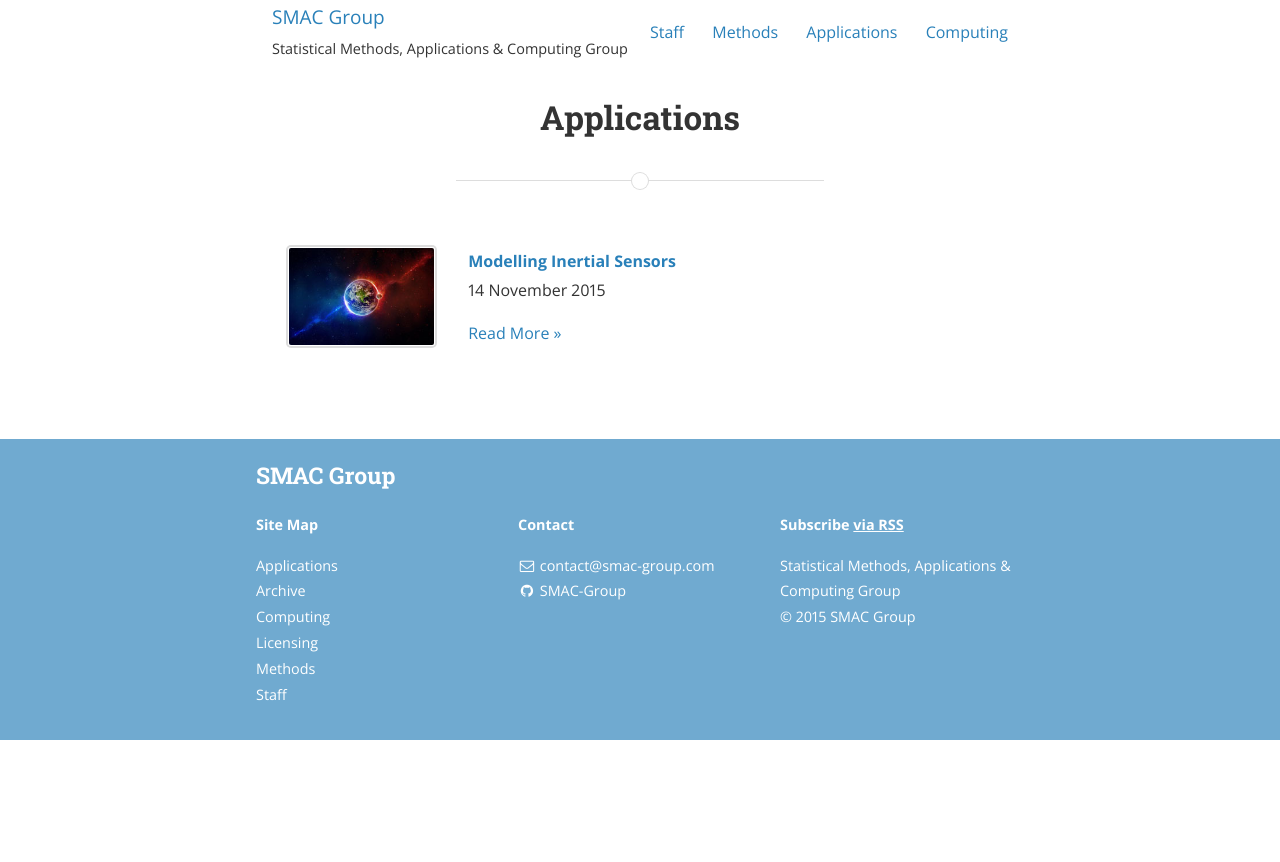
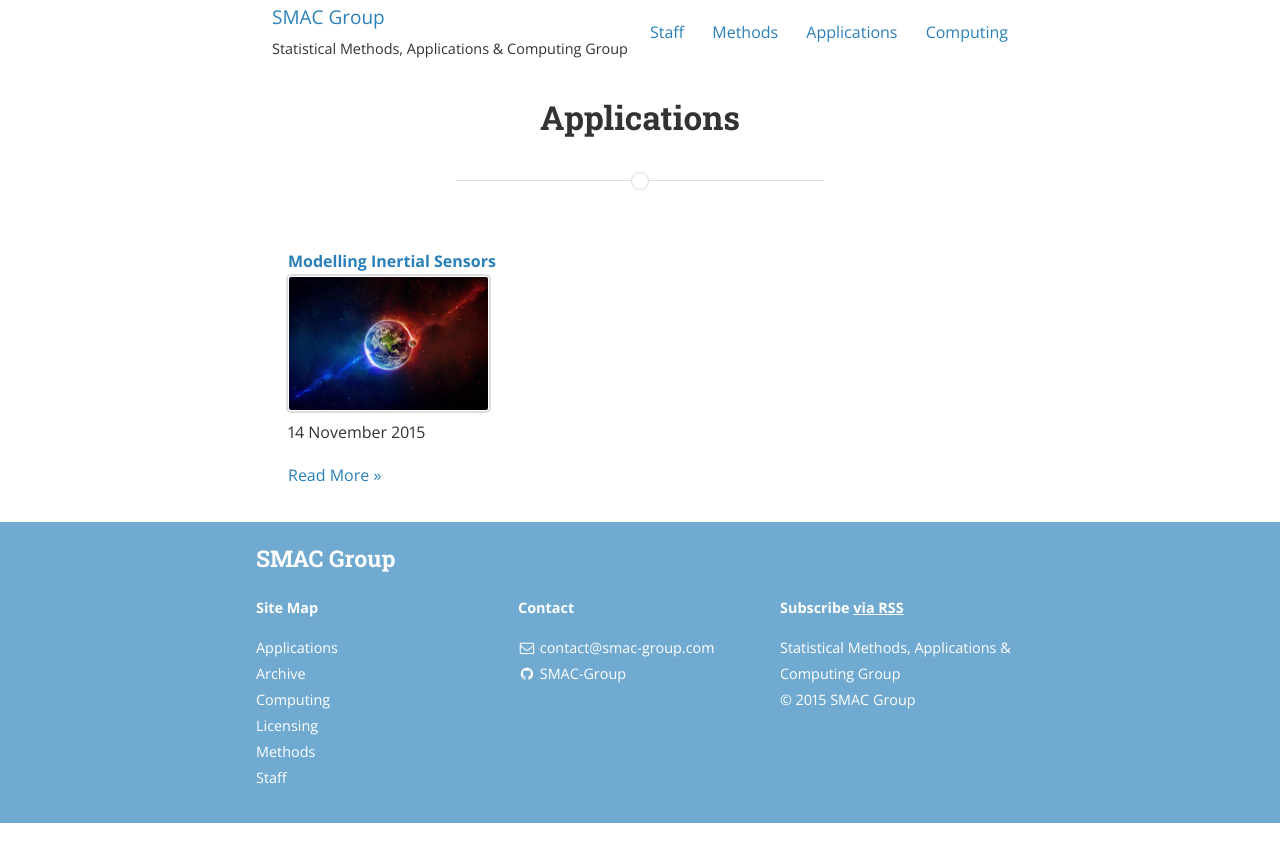
Before and after one commit to SMAC-Group/smac-group.github.io, a Jekyll site: the page built from applications.md, in a window 1280 px wide. Shown: the top 862 px of the page. Built offline with Jekyll 4.4.1, drawn with Linux system fonts in a browser that asks for light colours; nearby versions of some CDN libraries; a style sheet for code colours, icons or effects is not loaded.

Commit message:
Rolling layout 1 to all sections.

```diff
--- a/applications.md
+++ b/applications.md
@@ -11,26 +11,24 @@ permalink: /applications/
 We're working on providing application cases.
 
 {% else %}
-<section class="sgrid">
+
+<div class="mgrid">
 	{% for post in site.categories['applications'] %}
-	<div class="pbox">
-		{% if post.spic %}
+		<div class="box">
+			<strong>
+				<a href="{{ post.url | remove_first: '/' | prepend: site.baseurl }}">{{ post.title }}</a>
+			</strong>
+			{% if post.spic %}
 			<img src="{{ post.spic | prepend: site.baseurl }}" alt="{{ post.title }}" class="nv" />
-		{% else %}
+			{% else %}
 			<img src="{{ 'assets/images/site/cities/earth_default_reduced.jpg' | prepend: site.baseurl }}" alt="{{ post.title }}" class="nv"/>
-		{% endif %}
-	</div>
-	<div class="sbox">
-		<strong>
-			<a href="{{ post.url | remove_first: '/' | prepend: site.baseurl }}">{{ post.title }}</a>
-		</strong>
-		<span class="post-date">{{ post.date | date_to_long_string }}</span>
-		<p class="post-abstract">{{ post.abstract }} </p>
-		<a href="{{ post.url | remove_first: '/' | prepend: site.baseurl }}">Read More &raquo;</a>
-	</div>
+			{% endif %}
+			<span class="post-date">{{ post.date | date_to_long_string }}</span>
+			<p class="post-abstract">{{ post.abstract }} </p>
+			<a href="{{ post.url | remove_first: '/' | prepend: site.baseurl }}">Read More &raquo;</a>
+		</div>
 	{% endfor %}
-
-</section>
+</div>
 
 {% endif %}
 
```
Also changed, not shown: computing.md (+14 -16 lines).
